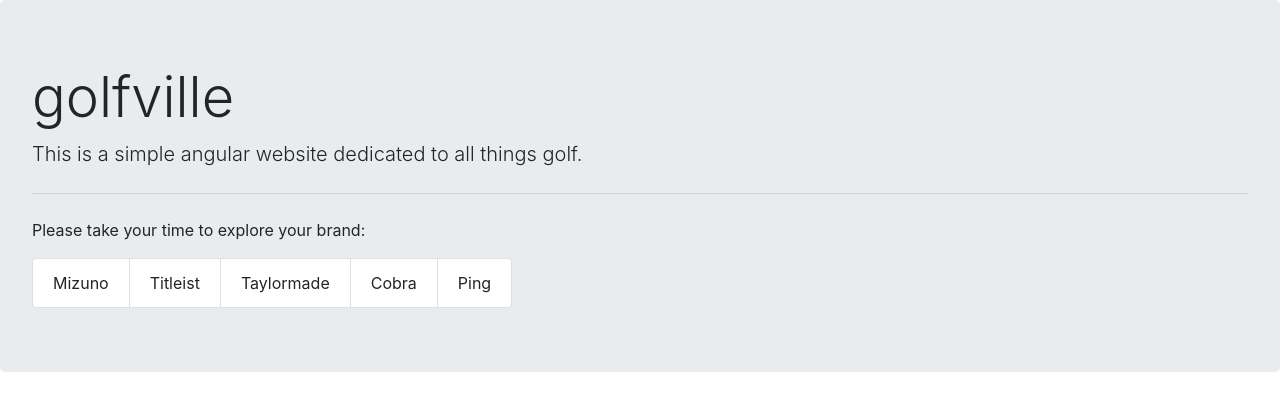
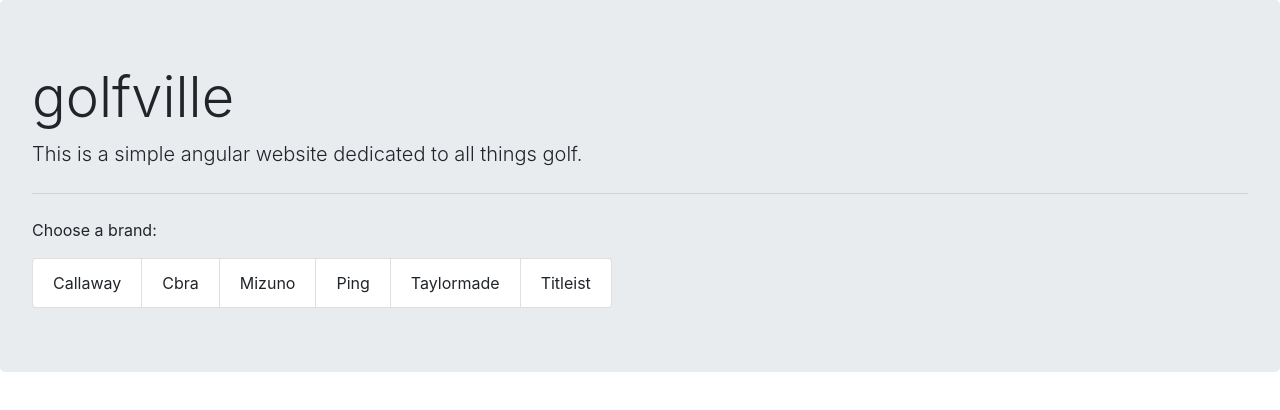
Before and after one commit to TheFern16/golf_ville, an Angular app in the folder golf-ville/: page / in a window 1280 px wide. Shown: the top 410 px of the page. Built offline with nearby package versions, Linux system fonts and the light colour scheme.

Commit message:
code cleanup

```diff
--- a/golf-ville/src/app/app.component.html
+++ b/golf-ville/src/app/app.component.html
@@ -2,7 +2,7 @@
   <h1 class="display-4">golfville</h1>
   <p class="lead">This is a simple angular website dedicated to all things golf.</p>
   <hr class="my-4">
-  <p>Please take your time to explore your brand:</p>
+  <p>Choose a brand:</p>
   <div class="list-group">
     <ul class="list-group list-group-horizontal-sm">
       <li
--- a/golf-ville/src/app/app.component.ts
+++ b/golf-ville/src/app/app.component.ts
@@ -7,7 +7,7 @@
 })
 export class AppComponent {
   title = 'Brand Choices';
-  titles = ['Mizuno', 'Titleist', 'Taylormade', 'Cobra', 'Ping'];
+  titles = ['Callaway', 'Cbra', 'Mizuno', 'Ping', 'Taylormade', 'Titleist'];
 
   handleClick(event) {
   	this.title = event.target.innerHTML;
```
